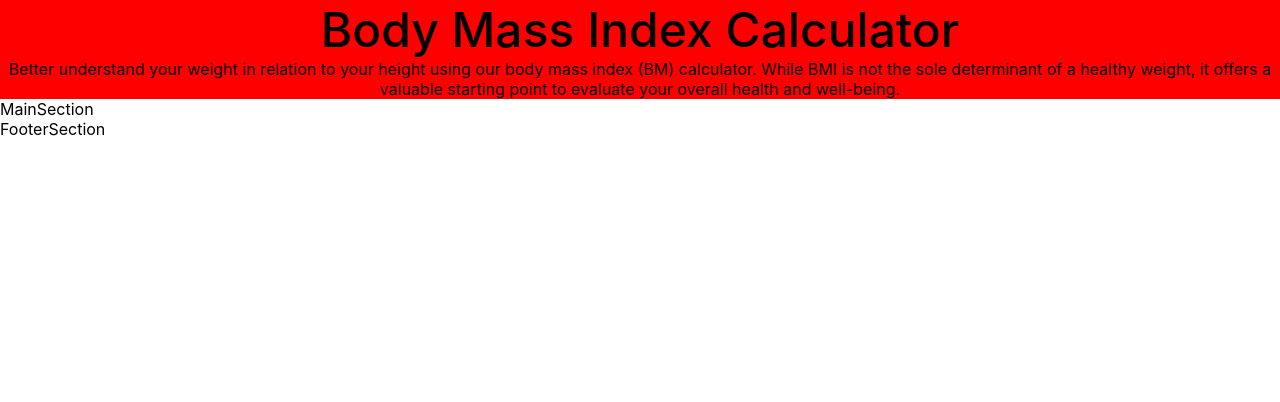
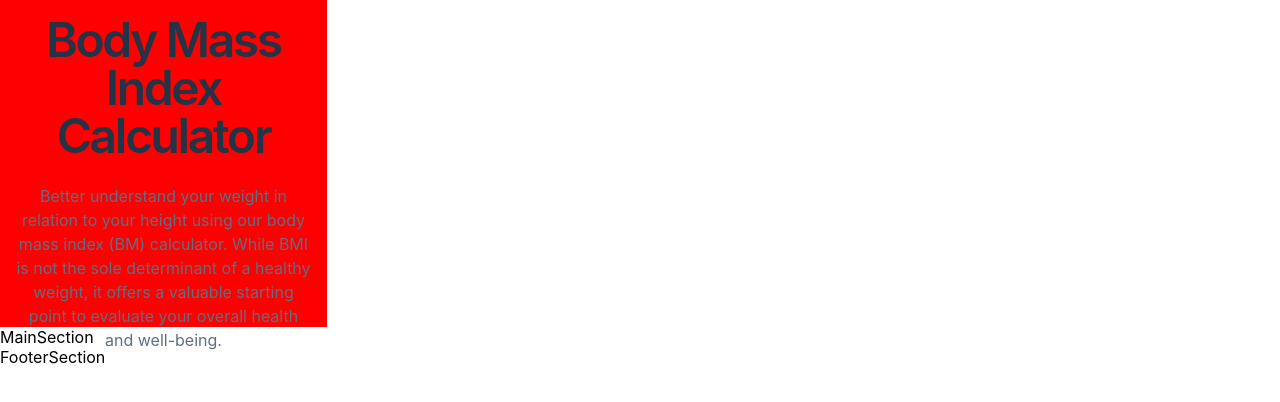
Before and after one commit to PiriyaLapa/body-mass-calculator-page, a React (Vite) app: page / in a window 1280 px wide. Shown: the top 402 px of the page. Built offline with nearby package versions, Linux system fonts and the light colour scheme.

Commit message:
update and try to deploy

```diff
--- a/src/styles/Styles.ts
+++ b/src/styles/Styles.ts
@@ -3,18 +3,33 @@ import { respondTo } from "../helper/MediaQueryHelper";
 export const StyledHeaderSection = styled.section``;
 export const StyledHeaderCard = styled.div`
   ${respondTo("xs")`
+  max-width:327px;
+  max-height:327px;
+  width:100vw;
+  height:auto;
+  padding:1rem;
   text-align:center;
   background:var(--gradient-color);
   width: 100vw;
   height: auto;
+  display:flex;
+  flex-direction:column;
+  gap:24px;
   span{
     font-size:var(--font-size-heading-l);
-    // font-weight:semibold;
-    font-weight:500;
+    font-weight:600;
+    line-height:100%;
+    text-align:center;
+    letter-spacing: -0.05em;
+    color:var(--gunmetal-color);
   }
   p {
     font-size:var(--font-size-body-m);
-    font-weigth:bold;
+    font-weigth:400;
+    font-style:normal;
+    line-height:150%;
+    color:var(--darkElectricBlue-color);
+
   }
   `}
 
```
